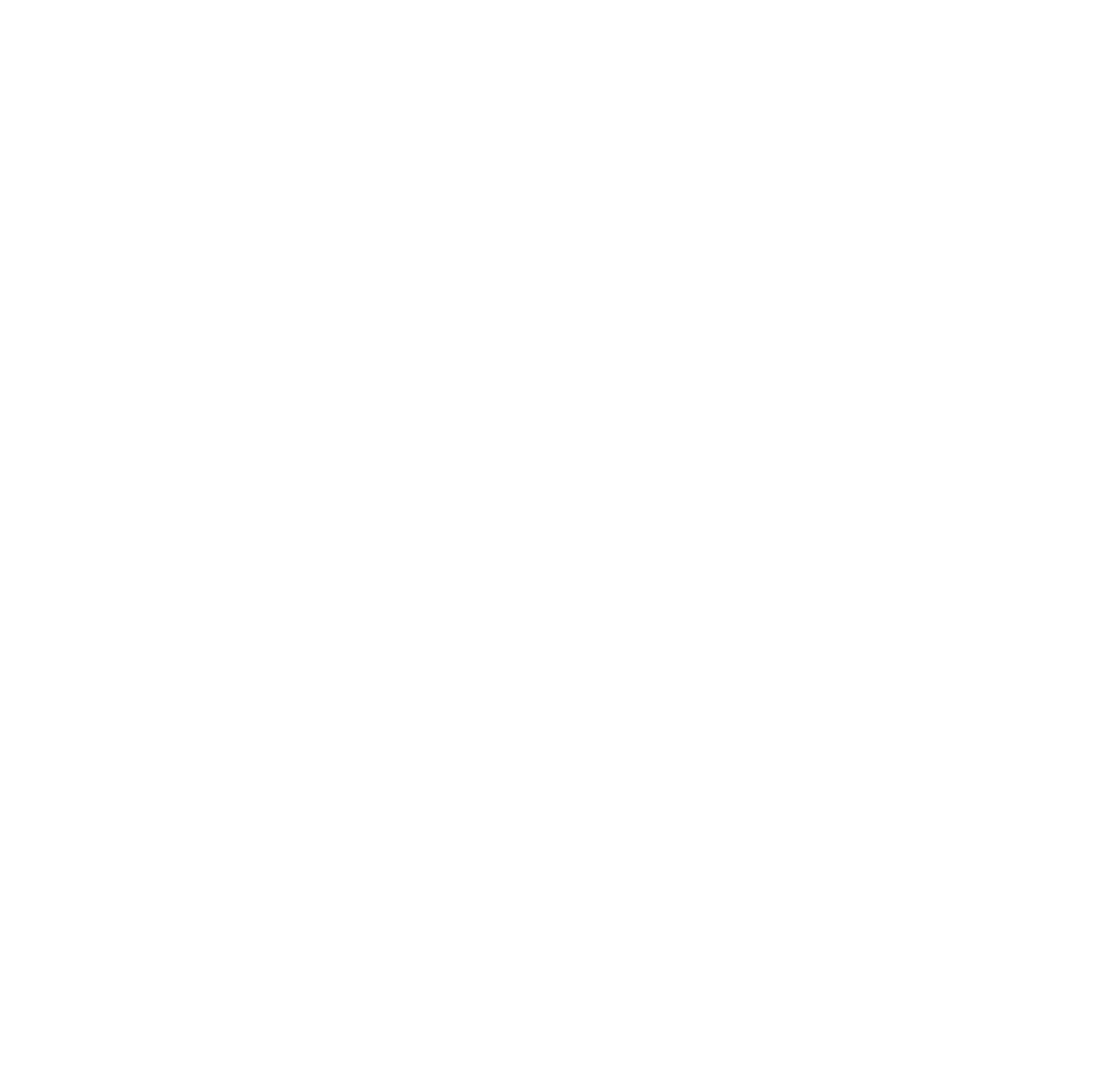
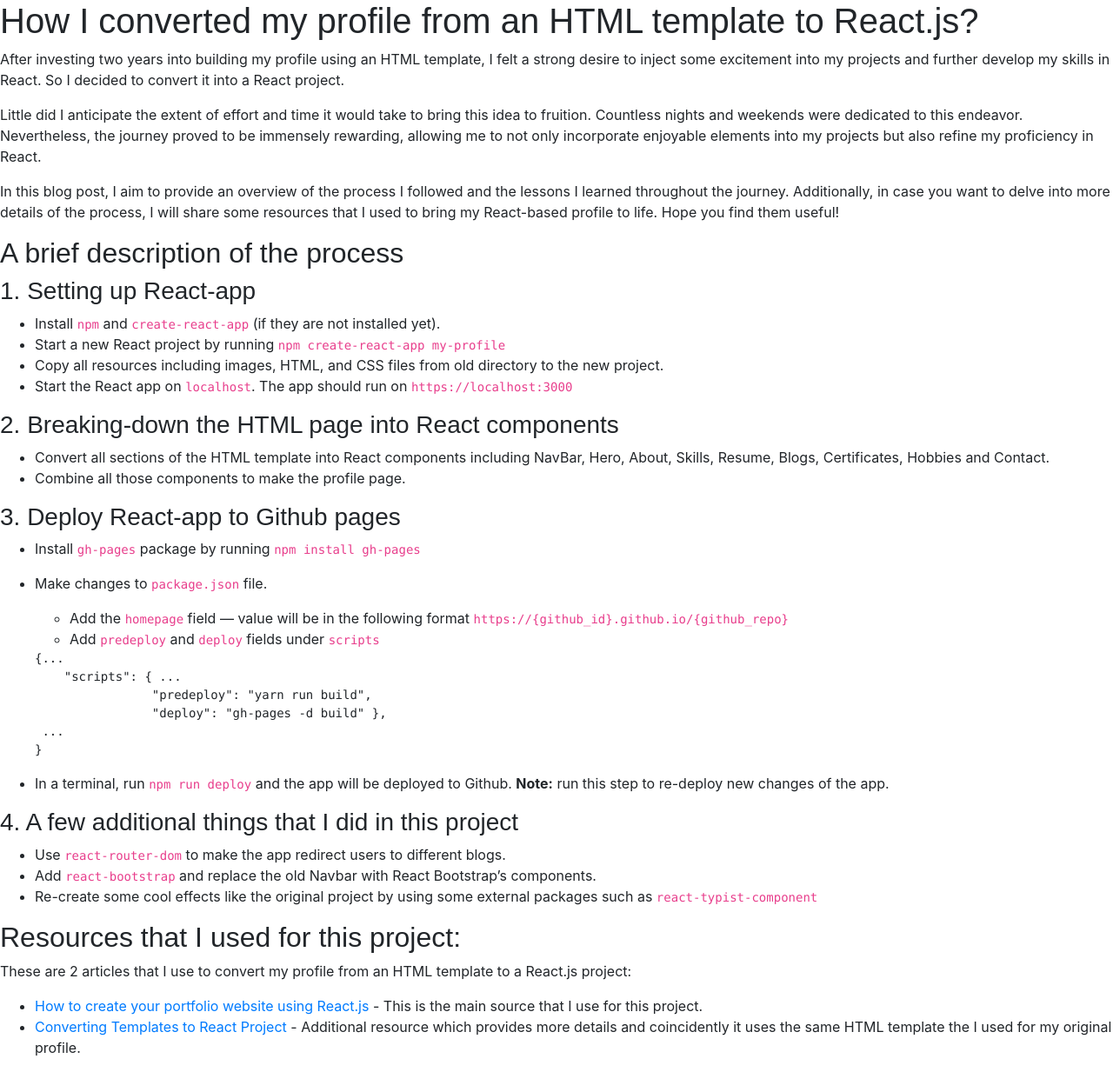
Before and after one commit to PatrickHo-134/my-profile, a React (Create React App) app: page /blog_20230712 in a window 1280 px wide. Before the commit this address had no page. Shown: the whole page at 87% size. Before the commit the page ends 800 px from the top, so only its background shows below. Built offline with nearby package versions, Linux system fonts and the light colour scheme.

Commit message:
Add blog_20230712

```diff
--- a/src/App.js
+++ b/src/App.js
@@ -6,6 +6,7 @@
 
 import { BrowserRouter, Routes, Route } from "react-router-dom";
 import Main from "./components/main";
+import Blog20230712 from "./components/blogs/convertHtmlTemplateToReact";
 import Blog20230315 from "./components/blogs/resizableTextarea";
 import Blog20220623 from "./components/blogs/bootstrapQuestions";
 import Blog20220218 from "./components/blogs/mistakeWithSelectQuery";
@@ -15,6 +16,7 @@
   return (
     <BrowserRouter>
       <Routes>
+        <Route path="/blog_20230712" element={<Blog20230712 />} />
         <Route path="/blog_20230315" element={<Blog20230315 />} />
 
         <Route path="/blog_20220623" element={<Blog20220623 />} />
--- a/src/components/blogs.jsx
+++ b/src/components/blogs.jsx
@@ -37,7 +37,13 @@
           </div>
 
           <BlogPost
-            blogTitle="How to create a dynamically resizable textarea"
+            blogTitle="How I converted my profile from an HTML template to React.js?"
+            date="12/07/2023"
+            blogURL="/blog_20230712"
+          />
+
+          <BlogPost
+            blogTitle="How to create a dynamically resizable textarea?"
             date="15/03/2023"
             blogURL="/blog_20230315"
           />
--- /dev/null
+++ b/src/components/blogs/convertHtmlTemplateToReact.jsx
@@ -0,0 +1,187 @@
+import { Component } from "react";
+
+export default class Blog20230712 extends Component {
+  render() {
+    return (
+      <div>
+        <h1 className="code-line" data-line-start={0} data-line-end={1}>
+          <a id="How_I_converted_my_profile_from_an_HTML_template_to_Reactjs_0" />
+          How I converted my profile from an HTML template to React.js?
+        </h1>
+        <p className="has-line-data" data-line-start={2} data-line-end={3}>
+          After investing two years into building my profile using an HTML
+          template, I felt a strong desire to inject some excitement into my
+          projects and further develop my skills in React. So I decided to
+          convert it into a React project.
+        </p>
+        <p className="has-line-data" data-line-start={4} data-line-end={5}>
+          Little did I anticipate the extent of effort and time it would take to
+          bring this idea to fruition. Countless nights and weekends were
+          dedicated to this endeavor. Nevertheless, the journey proved to be
+          immensely rewarding, allowing me to not only incorporate enjoyable
+          elements into my projects but also refine my proficiency in React.
+        </p>
+        <p className="has-line-data" data-line-start={6} data-line-end={7}>
+          In this blog post, I aim to provide an overview of the process I
+          followed and the lessons I learned throughout the journey.
+          Additionally, in case you want to delve into more details of the
+          process, I will share some resources that I used to bring my
+          React-based profile to life. Hope you find them useful!
+        </p>
+        <h2 className="code-line" data-line-start={8} data-line-end={10}>
+          <a id="A_brief_description_of_the_process_8" />A brief description of
+          the process
+        </h2>
+        <h3 className="code-line" data-line-start={11} data-line-end={12}>
+          <a id="1_Setting_up_Reactapp_11" />
+          1. Setting up React-app
+        </h3>
+        <ul>
+          <li className="has-line-data" data-line-start={12} data-line-end={13}>
+            Install <code>npm</code> and <code>create-react-app</code> (if they
+            are not installed yet).
+          </li>
+          <li className="has-line-data" data-line-start={13} data-line-end={14}>
+            Start a new React project by running{" "}
+            <code>npm create-react-app my-profile</code>
+          </li>
+          <li className="has-line-data" data-line-start={14} data-line-end={15}>
+            Copy all resources including images, HTML, and CSS files from old
+            directory to the new project.
+          </li>
+          <li className="has-line-data" data-line-start={15} data-line-end={17}>
+            Start the React app on <code>localhost</code>. The app should run on{" "}
+            <code>https://localhost:3000</code>
+          </li>
+        </ul>
+        <h3 className="code-line" data-line-start={17} data-line-end={18}>
+          <a id="2_Breakingdown_the_HTML_page_into_React_components_17" />
+          2. Breaking-down the HTML page into React components
+        </h3>
+        <ul>
+          <li className="has-line-data" data-line-start={18} data-line-end={19}>
+            Convert all sections of the HTML template into React components
+            including NavBar, Hero, About, Skills, Resume, Blogs, Certificates,
+            Hobbies and Contact.
+          </li>
+          <li className="has-line-data" data-line-start={19} data-line-end={21}>
+            Combine all those components to make the profile page.
+          </li>
+        </ul>
+        <h3 className="code-line" data-line-start={21} data-line-end={22}>
+          <a id="3_Deploy_Reactapp_to_Github_pages_21" />
+          3. Deploy React-app to Github pages
+        </h3>
+        <ul>
+          <li className="has-line-data" data-line-start={22} data-line-end={23}>
+            <p
+              className="has-line-data"
+              data-line-start={22}
+              data-line-end={23}
+            >
+              Install <code>gh-pages</code> package by running{" "}
+              <code>npm install gh-pages</code>
+            </p>
+          </li>
+          <li className="has-line-data" data-line-start={23} data-line-end={36}>
+            <p
+              className="has-line-data"
+              data-line-start={23}
+              data-line-end={24}
+            >
+              Make changes to <code>package.json</code> file.
+            </p>
+            <ul>
+              <li
+                className="has-line-data"
+                data-line-start={24}
+                data-line-end={25}
+              >
+                Add the <code>homepage</code> field — value will be in the
+                following format{" "}
+                <code>
+                  https://{"{"}github_id{"}"}.github.io/{"{"}github_repo{"}"}
+                </code>
+              </li>
+              <li
+                className="has-line-data"
+                data-line-start={25}
+                data-line-end={27}
+              >
+                Add <code>predeploy</code> and <code>deploy</code> fields under{" "}
+                <code>scripts</code>
+              </li>
+            </ul>
+            <pre>
+              <code
+                className="has-line-data"
+                data-line-start={28}
+                data-line-end={35}
+              >
+                {"{"}... {"\n"}
+                {"    "}"scripts": {"{"} ... {"\n"}
+                {"                "}"predeploy": "yarn run build", {"\n"}
+                {"                "}"deploy": "gh-pages -d build" {"}"},{"\n"}{" "}
+                ...{"\n"}
+                {"}"}
+                {"\n"}
+              </code>
+            </pre>
+          </li>
+          <li className="has-line-data" data-line-start={36} data-line-end={38}>
+            <p
+              className="has-line-data"
+              data-line-start={36}
+              data-line-end={37}
+            >
+              In a terminal, run <code>npm run deploy</code> and the app will be
+              deployed to Github. <strong>Note:</strong> run this step to
+              re-deploy new changes of the app.
+            </p>
+          </li>
+        </ul>
+        <h3 className="code-line" data-line-start={38} data-line-end={39}>
+          <a id="4_A_few_additional_things_that_I_did_in_this_project_38" />
+          4. A few additional things that I did in this project
+        </h3>
+        <ul>
+          <li className="has-line-data" data-line-start={40} data-line-end={41}>
+            Use <code>react-router-dom</code> to make the app redirect users to
+            different blogs.
+          </li>
+          <li className="has-line-data" data-line-start={41} data-line-end={42}>
+            Add <code>react-bootstrap</code> and replace the old Navbar with
+            React Bootstrap’s components.
+          </li>
+          <li className="has-line-data" data-line-start={42} data-line-end={44}>
+            Re-create some cool effects like the original project by using some
+            external packages such as <code>react-typist-component</code>
+          </li>
+        </ul>
+        <h2 className="code-line" data-line-start={44} data-line-end={46}>
+          <a id="Resources_that_I_used_for_this_project_44" />
+          Resources that I used for this project:
+        </h2>
+        <p className="has-line-data" data-line-start={47} data-line-end={48}>
+          These are 2 articles that I use to convert my profile from an HTML
+          template to a React.js project:
+        </p>
+        <ul>
+          <li className="has-line-data" data-line-start={48} data-line-end={49}>
+            <a href="https://www.freecodecamp.org/news/portfolio-app-using-react-618814e35843/">
+              How to create your portfolio website using React.js
+            </a>{" "}
+            - This is the main source that I use for this project.
+          </li>
+          <li className="has-line-data" data-line-start={49} data-line-end={50}>
+            <a href="https://medium.com/tech-that-works/converting-templates-to-react-project-b737b0456fb8">
+              Converting Templates to React Project
+            </a>{" "}
+            - Additional resource which provides more details and coincidently
+            it uses the same HTML template the I used for my original profile.
+          </li>
+        </ul>
+      </div>
+    );
+  }
+}
```
